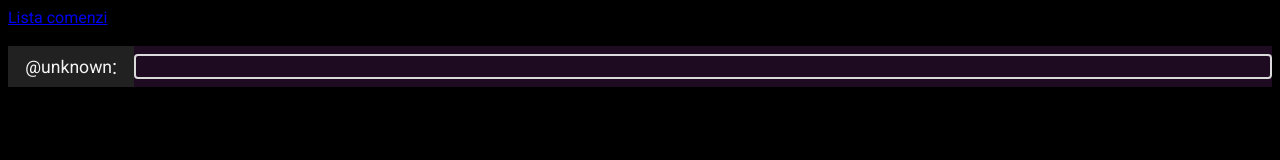
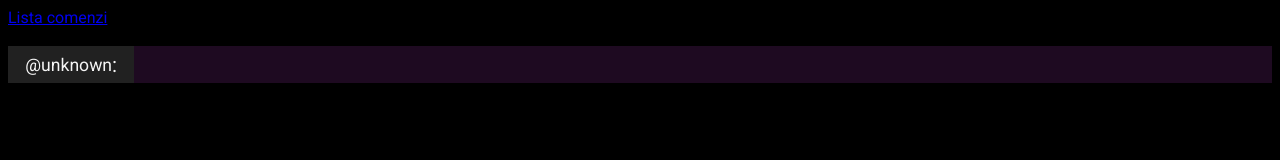
Before and after one commit to catalinbujor/COLIW-TW, a plain HTML site: page index.html in a window 1280 px wide. Drawn offline with Linux system fonts and the light colour scheme.

Commit message:
refined input element

```diff
--- a/css/topbar.css
+++ b/css/topbar.css
@@ -46,7 +46,7 @@ body{
 }
 
 .input-stl .input-bar{
-    border: 2px solid #dadada;
+    outline: none;
 }
 
 .username{
```
